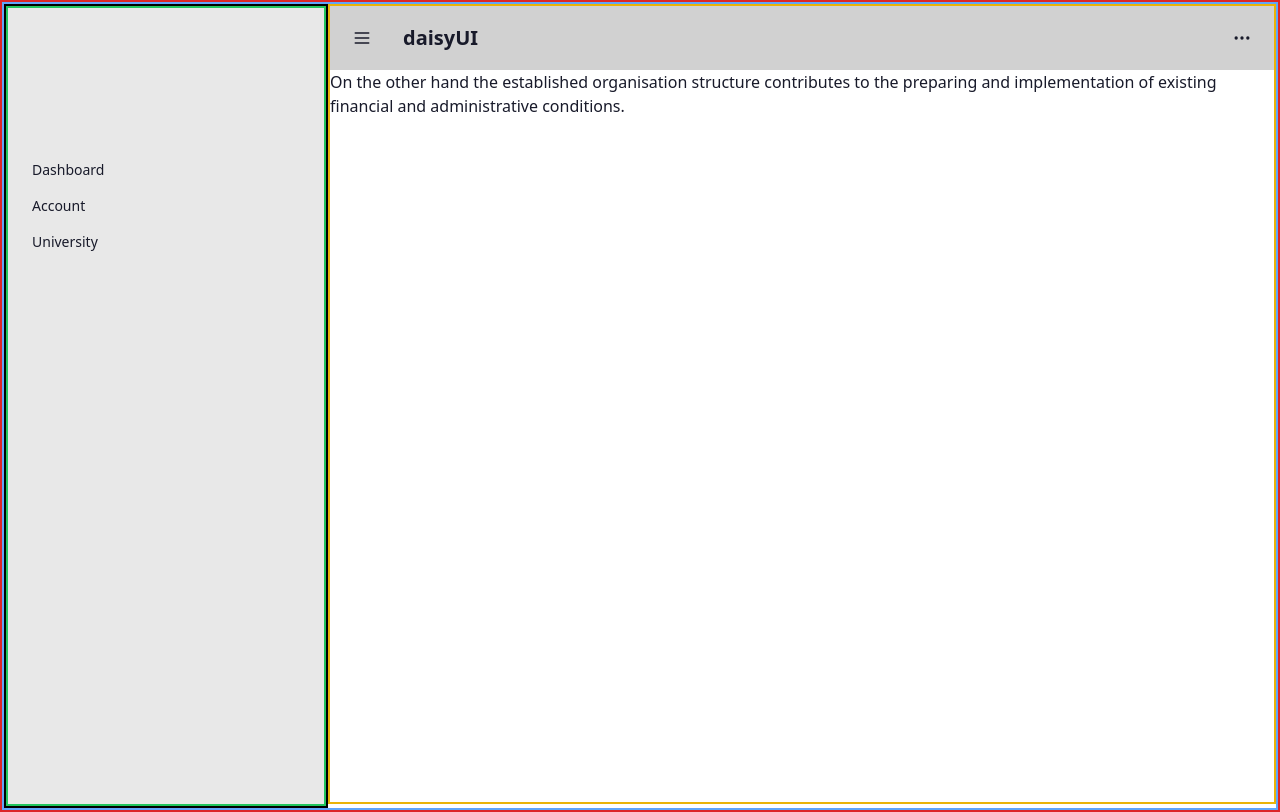
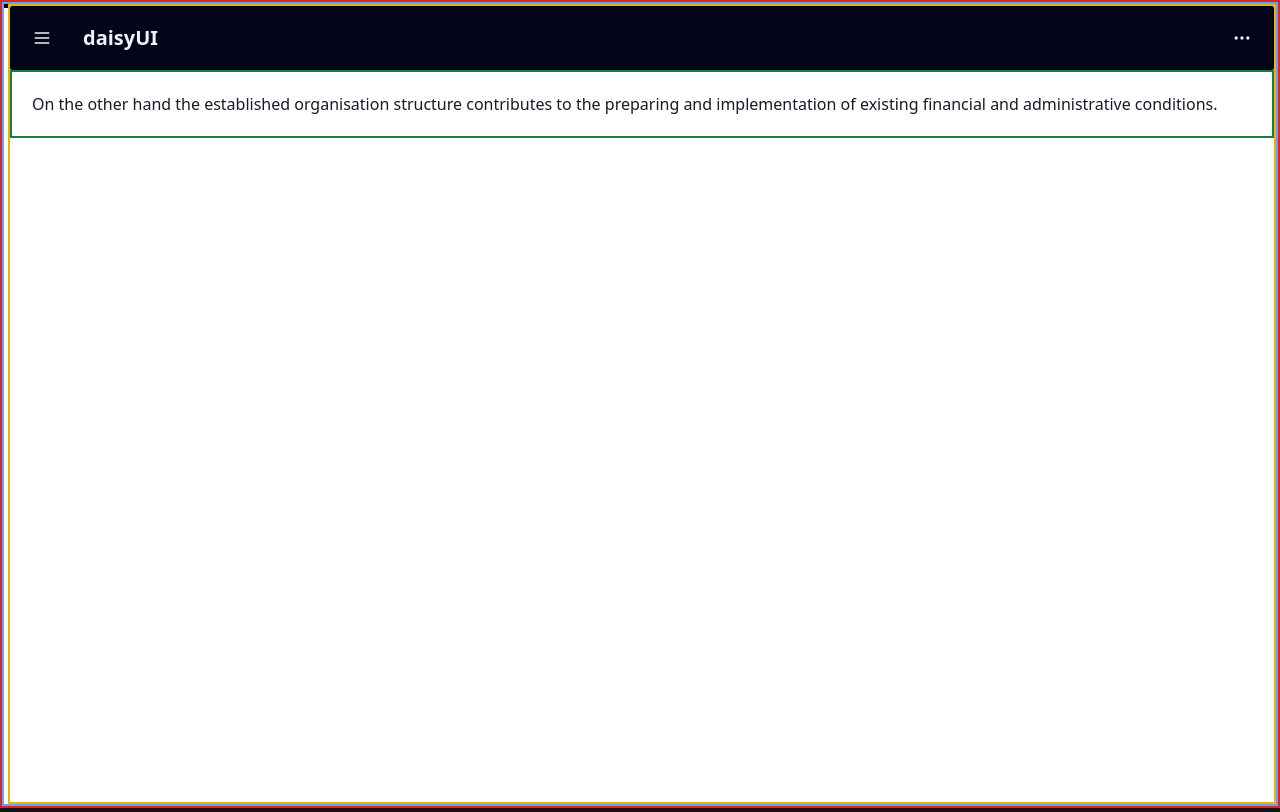
Before and after one commit to Lenz60/vue-basic, a Vue app: page /dashboard in a window 1280 px wide. Built offline with nearby package versions, Linux system fonts and the light colour scheme; what datatables.net-vue3 would draw is missing.

Commit message:
feat(Layout): Visual changes

```diff
--- a/src/components/Layout/MainLayout.vue
+++ b/src/components/Layout/MainLayout.vue
@@ -1,4 +1,5 @@
 <template>
+  <!-- v Emit style routing -->
   <!-- <div
     class="flex flex-row border-2 border-blue-400 w-full h-full overflow-y-hidden"
   >
@@ -15,20 +16,23 @@
         <div v-if="ContentContext == 'Dashboard'">
           <Dashboard />
         </div>
+        <div v-else-if="ContentContext == 'Account'">
+          <Account />
+        </div>
+        <div v-else-if="ContentContext == 'University'">
+          <University />
+        </div>
         <div v-else></div>
       </Content>
     </div>
   </div> -->
 
+  <!-- v vue-router Style routing -->
   <div
     class="flex flex-row border-2 border-blue-400 w-full h-full overflow-y-hidden"
   >
     <div class="border-2 border-black h-full">
-      <Sidebar
-        @selected="GetContent"
-        v-if="showSidebar"
-        :Toggle="sidebarClass"
-      />
+      <Sidebar v-if="showSidebar" />
     </div>
     <div class="border-2 border-yellow-500 h-screen w-full">
       <Navbar @openSidebar="sidebarToggle" />
@@ -44,17 +48,21 @@ import Sidebar from "./Partials/Sidebar.vue";
 import Content from "./Partials/Content.vue";
 import { ref } from "vue";
 import Dashboard from "../Pages/Dashboard.vue";
+import Account from "../Pages/Account.vue";
+import University from "../Pages/University.vue";
 export default {
   components: {
     Navbar,
     Sidebar,
     Content,
     Dashboard,
+    Account,
+    University,
     RouterView,
   },
 
   setup() {
-    const showSidebar = ref(true);
+    const showSidebar = ref(false);
     const sidebarClass = ref("");
     const ContentContext = ref("");
     return { showSidebar, ContentContext, sidebarClass };
@@ -62,10 +70,12 @@ export default {
   methods: {
     sidebarToggle(e) {
       this.showSidebar = !this.showSidebar;
+
+      // Emit style routing
       if (this.showSidebar) {
         this.sidebarClass = e;
       } else {
-        this.sidebarClass = e;
+        this.sidebarClass = "";
       }
       //   console.log(this.sidebarClass);
       //   console.log(e);
--- a/src/components/Layout/Partials/Navbar.vue
+++ b/src/components/Layout/Partials/Navbar.vue
@@ -1,6 +1,6 @@
 <template>
   <div>
-    <div class="navbar bg-base-300">
+    <div class="navbar bg-primary-content rounded-sm">
       <div class="flex-none">
         <button
           @click="ToggleSidebar()"
@@ -10,7 +10,7 @@
             xmlns="http://www.w3.org/2000/svg"
             fill="none"
             viewBox="0 0 24 24"
-            class="inline-block h-5 w-5 stroke-current"
+            class="inline-block h-5 w-5 stroke-current text-neutral-content"
           >
             <path
               stroke-linecap="round"
@@ -21,7 +21,7 @@
           </svg>
         </button>
       </div>
-      <div class="flex-1">
+      <div class="flex-1 text-neutral-content">
         <a class="btn btn-ghost text-xl">daisyUI</a>
       </div>
       <div class="flex-none">
@@ -30,7 +30,7 @@
             xmlns="http://www.w3.org/2000/svg"
             fill="none"
             viewBox="0 0 24 24"
-            class="inline-block h-5 w-5 stroke-current"
+            class="text-neutral-content inline-block h-5 w-5 stroke-current"
           >
             <path
               stroke-linecap="round"
--- a/src/components/Layout/Partials/Sidebar.vue
+++ b/src/components/Layout/Partials/Sidebar.vue
@@ -8,12 +8,56 @@
         class="drawer-overlay"
       ></label>
       <ul
-        class="menu bg-base-200 text-base-content h-full w-80 pt-36 border-2 border-green-500"
+        class="menu bg-neutral-content text-base-content h-full w-80 pt-10 border-2 border-green-500"
       >
+        <div class="border-2 border-blue-600 p-2 flex flex-row">
+          <div class="avatar border-2 border-green-500">
+            <div
+              class="ring-primary ring-offset-base-100 w-10 rounded-full ring ring-offset-2"
+            >
+              <img
+                src="https://img.daisyui.com/images/stock/photo-1534528741775-53994a69daeb.webp"
+              />
+            </div>
+          </div>
+          <div class="p-2">
+            <h2 class="text-lg font-bold">Admin</h2>
+            <p class="text-sm"></p>
+          </div>
+        </div>
+        <div class="border-2 border-green-500 mt-12 p-2 text-primary-content">
+          <li
+            @click="selectMenu('Dashboard')"
+            class="border-2 border-green-600"
+          >
+            <div class="flex flex-row">
+              <PresentationChartLineIcon
+                class="border-2 border-yellow-400 w-7 h-fit hover:bg-none"
+              />
+              <a>Dashboard</a>
+            </div>
+          </li>
+          <li @click="selectMenu('Account')" class="border-2 border-green-600">
+            <div class="flex flex-row">
+              <UsersIcon
+                class="border-2 border-yellow-400 w-7 h-fit hover:bg-none"
+              />
+              <a>Account</a>
+            </div>
+          </li>
+          <li
+            @click="selectMenu('University')"
+            class="border-2 border-green-600"
+          >
+            <div class="flex flex-row">
+              <BuildingLibraryIcon
+                class="border-2 border-yellow-400 w-7 h-fit hover:bg-none"
+              />
+              <a>University</a>
+            </div>
+          </li>
+        </div>
         <!-- Sidebar content here -->
-        <li @click="selectMenu('Dashboard')"><a>Dashboard</a></li>
-        <li @click="selectMenu('Account')"><a>Account</a></li>
-        <li @click="selectMenu('University')"><a>University</a></li>
       </ul>
     </div>
   </div>
@@ -22,8 +66,18 @@
 <script>
 import { computed, onUpdated } from "vue";
 import { useRouter } from "vue-router";
+import {
+  BuildingLibraryIcon,
+  PresentationChartLineIcon,
+  UsersIcon,
+} from "@heroicons/vue/16/solid";
 export default {
   props: ["Toggle"],
+  components: {
+    PresentationChartLineIcon,
+    BuildingLibraryIcon,
+    UsersIcon,
+  },
   setup(props) {
     const router = useRouter();
     console.log(props.Toggle);
@@ -32,7 +86,11 @@ export default {
   methods: {
     selectMenu(menu) {
       // console.log(menu);
+
+      // Vue Route style routing
       this.router.push({ name: menu });
+
+      // Emit Style routing
       // this.$emit("selected", menu);
     },
   },
--- a/src/components/Pages/Dashboard.vue
+++ b/src/components/Pages/Dashboard.vue
@@ -1,93 +1,10 @@
 <template>
-  <div>
-    <!-- <h1>Hello {{ email }}</h1> -->
+  <div class="border-2 border-green-700 p-5">
     <p>
       On the other hand the established organisation structure contributes to
       the preparing and implementation of existing financial and administrative
       conditions.
     </p>
-    <!-- <h1 class="text-lg text-black p-5"> -->
-    <!-- Variable
-      <p>
-        {{ Mydata }}
-      </p> -->
-    <!-- ? Slot -->
-    <!-- <div class="border-2 border-yellow-300">
-        <slot></slot>
-      </div> -->
-    <!-- ? Onclick  -->
-    <!-- <div class="border-2 border-blue-600">
-        <button
-          class="p-5 btn btn-outline"
-          :class="
-            stateShowModal
-              ? 'loading loading-spinner text-error'
-              : 'btn-primary'
-          "
-          @click="showModal()"
-        >
-          Click
-        </button> -->
-
-    <!-- ? Vif -->
-    <!-- <div v-if="stateShowModal">
-          <DashboardModal></DashboardModal>
-        </div>
-        <div v-else>
-          <p>There are no modals</p>
-        </div> -->
-
-    <!-- ? Table -->
-
-    <!-- <div class="w-full text-center items-center">
-          <table class="table border-2">
-            <thead>
-              <tr>
-                <th class="border-2 border-black">No</th>
-                <th class="border-2 border-black">Months</th>
-              </tr>
-            </thead>
-            <tbody>
-              <tr class="hover" v-for="(month, index) in months" :key="index">
-                <td class="border-2 border-black">
-                  {{ index + 1 }}
-                </td>
-                <td class="border-2 border-black">{{ month }}</td>
-              </tr>
-            </tbody>
-          </table> -->
-
-    <!-- ? Props Table  -->
-    <!-- <div class="flex flex-col" v-if="Role == 'Admin'"> -->
-    <!-- <p>{{ Hari }}</p> -->
-    <!-- ?Table Binding -->
-    <!-- <table class="table border-2">
-              <thead>
-                <tr>
-                  <th class="border-2 border-black">No</th>
-                  <th class="border-2 border-black">Months</th>
-                </tr>
-              </thead>
-              <tbody>
-                <tr v-for="(hari, index) in Hari" :key="index">
-                  <td class="border-2 border-black">
-                    {{ index + 1 }}
-                  </td>
-                  <td class="border-2 border-black">{{ hari }}</td>
-                </tr>
-              </tbody>
-            </table> -->
-    <!-- <p>{{ Text }}</p> -->
-    <!-- ? Class Binding -->
-    <!-- <p :class="'text-' + Color">This text is blue</p>
-            <p>{{ HariPayload }}</p> -->
-    <!-- </div>
-          <div v-else>
-            <p>Employee</p>
-          </div> -->
-    <!-- </div> -->
-    <!-- </div> -->
-    <!-- </h1> -->
   </div>
 </template>
 
@@ -96,23 +13,10 @@ import { ref } from "vue";
 import DashboardModal from "../Dashboard/Modal.vue";
 import { useRoute } from "vue-router";
 export default {
-  props: ["Hari", "Text", "Color", "Role", "email"],
-  // props: {
-  //   email: {
-  //     type: String,
-  //     required: false, // Since it's from query params, make it optional
-  //   },
-  // },
   components: { DashboardModal },
   setup(props) {
-    const Mydata = "Hello world";
-    const route = useRoute();
-    // const email = ref(route.params.email);
-    // console.log(props.email);
-    // const HariPayload = props.Hari.splice(0, 1);
     let stateShowModal = ref(false);
-    const months = ["January", "February", "March", "April", "Mei"];
-    return { Mydata, stateShowModal, months };
+    return { stateShowModal };
   },
   methods: {
     showModal() {
--- a/src/components/Pages/University.vue
+++ b/src/components/Pages/University.vue
@@ -7,14 +7,15 @@
     </div>
     <!-- ?Table  -->
     <div class="border-2 border-red-800">
-      <DataTable :data="data" class="table-zebra">
+      <!-- <DataTable id="univTable" :data="data"   class="table-zebra">
         <thead>
           <tr>
-            <th>A</th>
-            <th>B</th>
+            <th scope="col">A</th>
+            <th scope="col">B</th>
           </tr>
         </thead>
-      </DataTable>
+      </DataTable> -->
+      <table id="univTable"></table>
     </div>
   </div>
 </template>
@@ -22,6 +23,8 @@
 <script>
 import DataTable from "datatables.net-vue3";
 import DataTablesCore from "datatables.net";
+import { onBeforeMount, onMounted } from "vue";
+import $ from "jquery";
 export default {
   components: {
     DataTable,
@@ -35,7 +38,20 @@ export default {
       [7, 8],
       [9, 10],
     ];
-    return { data };
+    let dataTableInstance = null;
+    onMounted(() => {
+      dataTableInstance = $("#univTable").DataTable({
+        data: data,
+        columns: [{ title: "A" }, { title: "B" }],
+        paging: false,
+      });
+    });
+    onBeforeMount(() => {
+      if (dataTableInstance) {
+        dataTableInstance.destroy(true);
+      }
+    });
+    return { data, dataTableInstance };
   },
 };
 </script>
```
